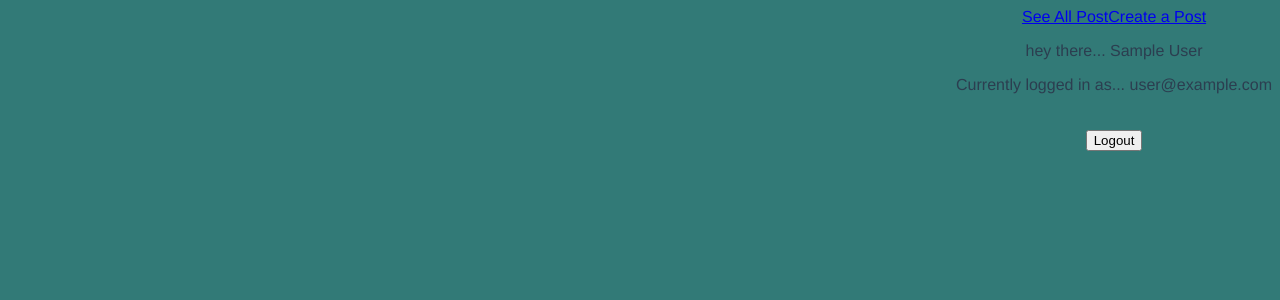
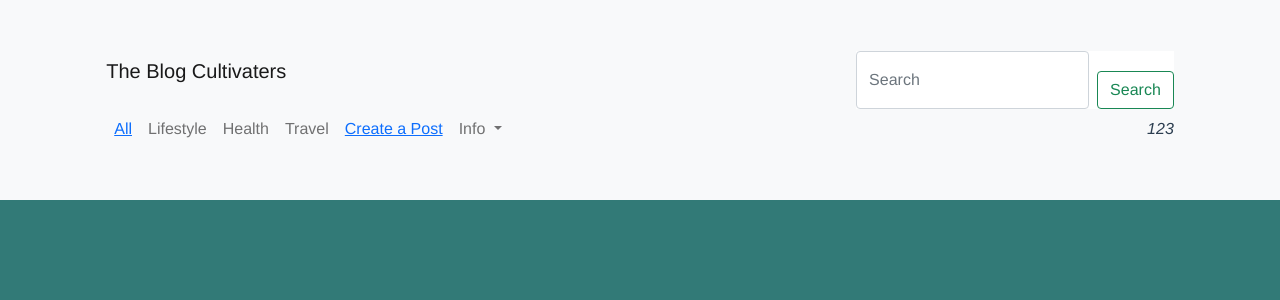
Before and after one commit to thabo-div2/lc_studios_blogs, a Vue app: page /posts in a window 1280 px wide. Shown: the top 300 px of the page. Built offline with nearby package versions, Linux system fonts and the light colour scheme; no server answers; the database is empty; sample sign-in values are in the browser's storage.

Commit message:
updates on navbar

```diff
--- a/public/index.html
+++ b/public/index.html
@@ -5,6 +5,7 @@
     <meta http-equiv="X-UA-Compatible" content="IE=edge">
     <meta name="viewport" content="width=device-width,initial-scale=1.0">
     <link rel="icon" href="<%= BASE_URL %>favicon.ico">
+    <link href="https://cdn.jsdelivr.net/npm/bootstrap@5.1.3/dist/css/bootstrap.min.css" rel="stylesheet" integrity="sha384-1BmE4kWBq78iYhFldvKuhfTAU6auU8tT94WrHftjDbrCEXSU1oBoqyl2QvZ6jIW3" crossorigin="anonymous">
     <title><%= htmlWebpackPlugin.options.title %></title>
   </head>
   <body>
@@ -13,5 +14,6 @@
     </noscript>
     <div id="app"></div>
     <!-- built files will be auto injected -->
+    <script src="https://cdn.jsdelivr.net/npm/bootstrap@5.1.3/dist/js/bootstrap.bundle.min.js" integrity="sha384-ka7Sk0Gln4gmtz2MlQnikT1wXgYsOg+OMhuP+IlRH9sENBO0LRn5q+8nbTov4+1p" crossorigin="anonymous"></script>
   </body>
 </html>
--- a/src/components/Login.vue
+++ b/src/components/Login.vue
@@ -53,7 +53,7 @@ export default {
 body {
 	/* background: #529C79; */
 	background: #327a77;
-	overflow: hidden;
+	/* overflow: hidden; */
 }
 .home {
 	background: #fefefe;
@@ -62,9 +62,11 @@ body {
 	margin: 20px 40px 0 0;
 	border-radius: 20px;
 }
-#app {
+.home_content {
 	display: flex;
 	justify-content: flex-end;
+	width: 100vw;
+	height: 100vh;
 }
 form {
 	background: none;
--- a/src/components/Navbar.vue
+++ b/src/components/Navbar.vue
@@ -1,6 +1,7 @@
 <template>
-	<nav>
-		<div v-if="user">
+	<!-- <nav class="top_nav">
+		<div class="topnav_container" v-if="user">
+
 			<router-link :to="{ name: 'ViewPost' }">See All Post</router-link>
 			<router-link :to="{ name: 'CreatePost' }">Create a Post</router-link>
 			<div>
@@ -8,6 +9,62 @@
 				<p class="email">Currently logged in as... {{ user.email }}</p>
 			</div>
 			<button @click="handleClick">Logout</button>
+		</div>
+	</nav> -->
+	<nav class="navbar navbar-expand-lg navbar-light bg-light top_nav">
+		<div class="container-fluid" v-if="user">
+			<div class="first_row">
+				<a class="navbar-brand" href="#">The Blog Cultivaters</a>
+				<form class="d-flex">
+					<input class="form-control me-2" type="search" placeholder="Search" aria-label="Search">
+					<button class="btn btn-outline-success" type="submit">Search</button>
+				</form>
+			</div>
+			<!-- <button class="navbar-toggler" type="button" data-bs-toggle="collapse" data-bs-target="#navbarSupportedContent" aria-controls="navbarSupportedContent" aria-expanded="false" aria-label="Toggle navigation">
+				<span class="navbar-toggler-icon"></span>
+			</button> -->
+			<div class="second_row">
+				<div class="collapse navbar-collapse" id="navbarSupportedContent">
+					<ul class="navbar-nav me-auto mb-2 mb-lg-0">
+						<li class="nav-item">
+						<a class="nav-link active" aria-current="page" href="#">
+							<router-link :to="{ name: 'ViewPost' }">All</router-link>
+						</a>
+						</li>
+						<li class="nav-item">
+						<a class="nav-link" href="#">Lifestyle</a>
+						</li>
+						<li class="nav-item">
+						<a class="nav-link" href="#">Health</a>
+						</li>
+						<li class="nav-item">
+						<a class="nav-link" href="#">Travel</a>
+						</li>
+						<li class="nav-item">
+						<a class="nav-link" href="#"><router-link :to="{ name: 'CreatePost' }">Create a Post</router-link></a>
+						</li>
+						<li class="nav-item dropdown">
+						<a class="nav-link dropdown-toggle" href="#" id="navbarDropdown" role="button" data-bs-toggle="dropdown" aria-expanded="false">
+							Info
+						</a>
+						<ul class="dropdown-menu" aria-labelledby="navbarDropdown">
+							<li><a class="dropdown-item" href="#"><p>hey there... {{ user.displayName }}</p></a></li>
+							<li><a class="dropdown-item" href="#"><p class="email">Currently logged in as... {{ user.email }}</p></a></li>
+							<li><hr class="dropdown-divider"></li>
+							<li><a class="dropdown-item" href="#"><button @click="handleClick">Logout</button></a></li>
+						</ul>
+						</li>
+						<!-- <li class="nav-item">
+						<a class="nav-link disabled">Disabled</a>
+						</li> -->
+					</ul>
+				</div>
+				<div class="collapse navbar-collapse social_links" id="navbarSupportedContent">
+					<i>1</i>
+					<i>2</i>
+					<i>3</i>
+				</div>
+			</div>
 		</div>
 	</nav>
 </template>
@@ -36,4 +93,50 @@ export default {
 };
 </script>
 
-<style></style>
+<style>
+	.post_page_container {
+		display: flex;
+		justify-content: center;
+		/* flex-direction: column; */
+		/* overflow-y: scroll; */
+		margin: 200px 0 0 0;
+	}
+	.container-fluid {
+		display: flex;
+		flex-direction: column;
+	}
+	.first_row {
+		display: flex;
+		/* flex-direction: row; */
+		width: 85%;
+		justify-content: space-between;
+	}
+	.second_row {
+		display: flex;
+		box-sizing: border-box;
+		width: 85%;
+    	justify-content: space-between;
+		/* flex-direction: row; */
+	}
+	.d-flex {
+		display: flex!important;
+		flex-direction: row;
+	}
+	.social_links {
+		display: flex;
+    	justify-content: flex-end;
+	}
+	.bg-light {
+		/* --bs-bg-opacity: 0; */
+		/* margin: 69px 0 0 0; */
+		/* position: fixed; */
+		position: fixed;
+		width: 100%;
+		top: 0;
+		height: 25vh;
+	}
+	/* .top_nav {
+		height: 30vh;
+    	width: 100vw;
+	} */
+</style>
--- a/src/views/CreatePost.vue
+++ b/src/views/CreatePost.vue
@@ -1,5 +1,5 @@
 <template>
-	<form @submit.prevent="handlePost">
+	<form class="create_post" @submit.prevent="handlePost">
 		<h4>Create Blog Post</h4>
 		<input type="text" placeholder="Title" v-model="title" required />
 		<textarea placeholder="Content..." v-model="content" required></textarea>
@@ -115,4 +115,10 @@ label {
 button {
 	margin-top: 20px;
 }
+.create_post {
+	position: absolute;
+    top: 50%;
+    left: 50%;
+    transform: translate(-50%, -50%);
+}
 </style>
--- a/src/views/Home.vue
+++ b/src/views/Home.vue
@@ -1,4 +1,5 @@
 <template>
+	<div class="home_content">
 		<div class="home">
 			<div class="form_container" v-if="showLogin">
 				<div class="form_image"></div>
@@ -33,6 +34,7 @@
 				</div>
 			</div>
 		</div>
+	</div>
 </template>
 
 <script>
--- a/src/views/ViewPost.vue
+++ b/src/views/ViewPost.vue
@@ -1,6 +1,8 @@
 <template>
-	<div>
-		<BlogPosts v-if="showPosts" :formattedDocuments="formattedDocuments" />
+	<div class="post_page_container">
+		<div>
+			<BlogPosts v-if="showPosts" :formattedDocuments="formattedDocuments" />
+		</div>
 	</div>
 </template>
 
```
Also changed, not shown: 1 other file (tests, documents, lock files or other folders). Lines whose indentation alone changed are shown as unchanged.
